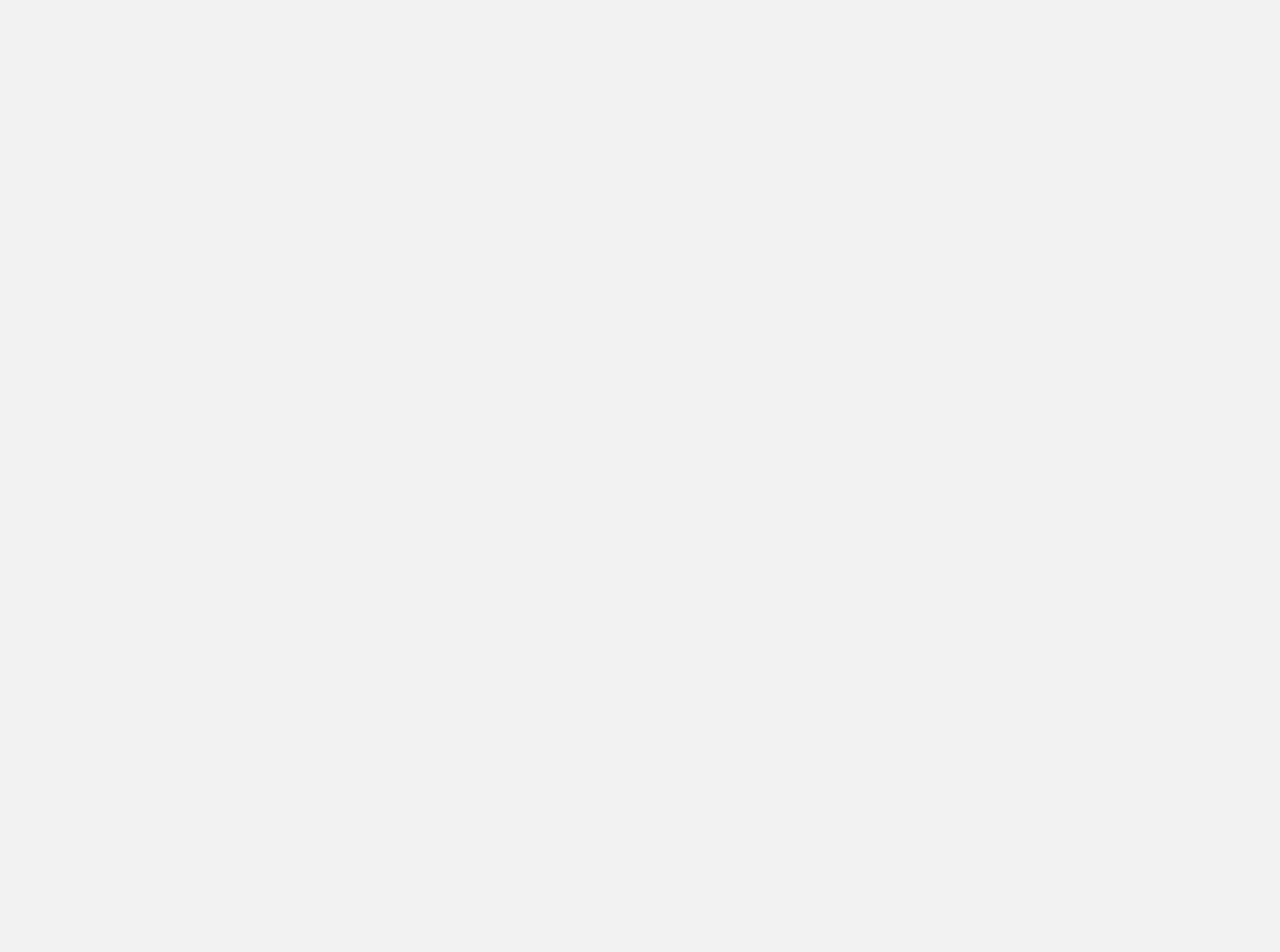
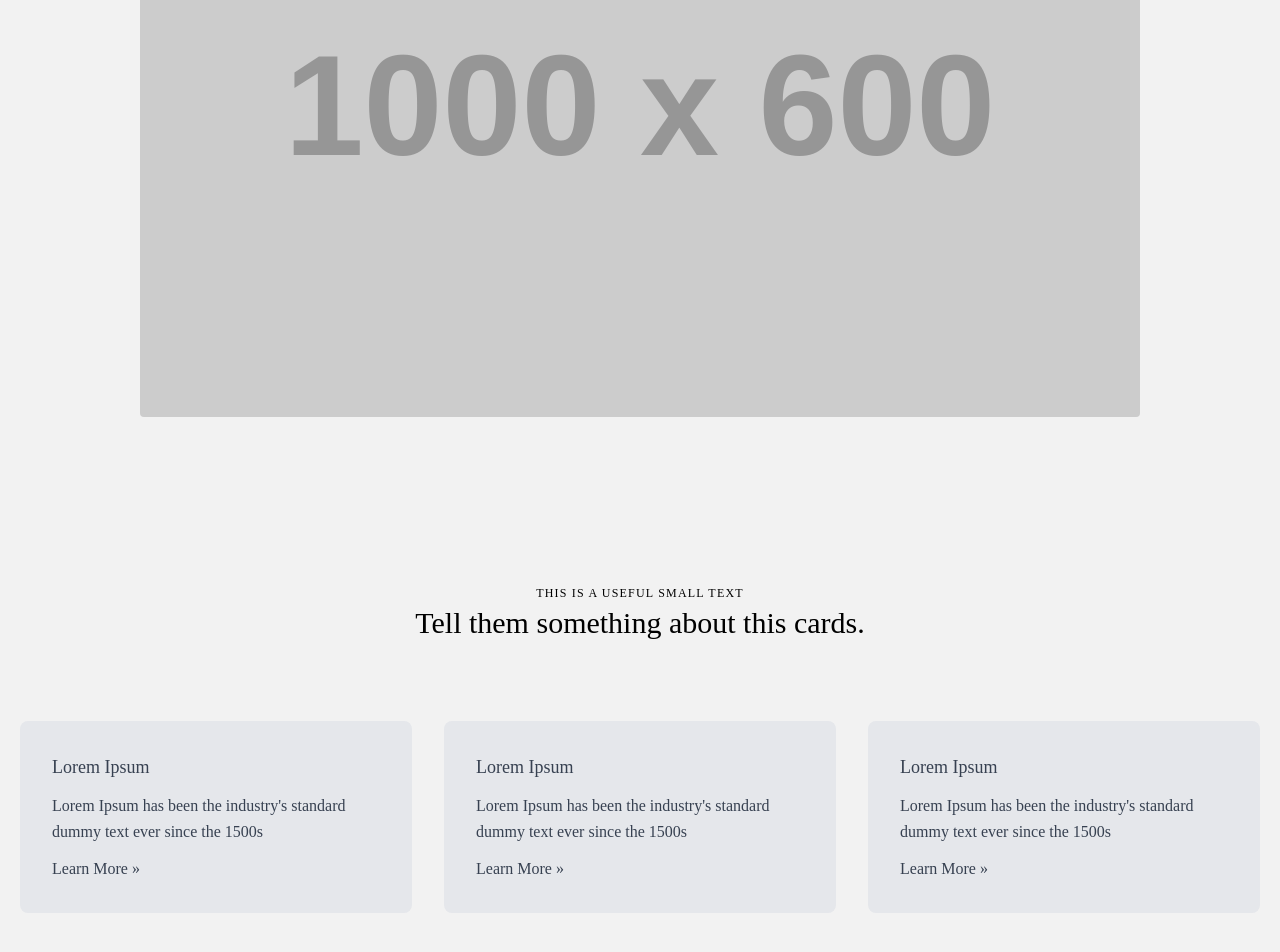
Before and after one commit to synerjay/landing-page-template-nextjs, a Next.js app: page / in a window 1280 px wide. Shown: the part 782-1734 px from the top of the page. Before the commit the page ends 800 px from the top, so only its background shows below. Built offline with nearby package versions, Linux system fonts and the light colour scheme.

Commit message:
added services component

```diff
--- /dev/null
+++ b/comps/Cards.js
@@ -0,0 +1,55 @@
+import React from 'react';
+
+const Services = () => {
+  const services = [
+    {
+      title: 'Lorem Ipsum',
+      desc: "Lorem Ipsum has been the industry's standard dummy text ever since the 1500s",
+    },
+    {
+      title: 'Lorem Ipsum',
+      desc: "Lorem Ipsum has been the industry's standard dummy text ever since the 1500s",
+    },
+    {
+      title: 'Lorem Ipsum',
+      desc: "Lorem Ipsum has been the industry's standard dummy text ever since the 1500s",
+    },
+  ];
+  return (
+    <section class=''>
+      <div class='container px-5 py-24 mx-auto flex flex-wrap'>
+        <div class='flex flex-col text-center w-full mb-20'>
+          <h2 class='text-xs text-black tracking-widest font-medium title-font mb-1'>
+            THIS IS A USEFUL SMALL TEXT
+          </h2>
+          <h1 class='sm:text-3xl text-2xl font-medium title-font text-black'>
+            Tell them something about this cards.
+          </h1>
+        </div>
+        <div class='flex flex-wrap -m-4'>
+          {services.map((service, key) => (
+            <div class='p-4 md:w-1/3' key={key}>
+              <div class='flex rounded-lg h-full bg-gray-200 p-8 flex-col'>
+                <div class='flex items-center mb-3'>
+                  <h2 class='text-gray-700 text-lg title-font font-medium'>
+                    {service.title}
+                  </h2>
+                </div>
+                <div class='flex-grow'>
+                  <p class='leading-relaxed text-gray-700 font-medium'>
+                    {service.desc}
+                  </p>
+                  <a class='mt-3 text-gray-700 inline-flex items-center font-medium'>
+                    Learn More »
+                  </a>
+                </div>
+              </div>
+            </div>
+          ))}
+        </div>
+      </div>
+    </section>
+  );
+};
+
+export default Services;
--- a/pages/index.js
+++ b/pages/index.js
@@ -1,5 +1,6 @@
 import Head from 'next/head';
 import Link from 'next/link';
+import Services from '../comps/Cards';
 import Footer from '../comps/Footer';
 import Header from '../comps/Header';
 import Hero from '../comps/Hero';
@@ -13,6 +14,18 @@ export default function Home() {
     <Layout pageTitle='Product Landing Page'>
       <Header />
       <Hero />
+      {/* Feature pictures */}
+      <section class=''>
+        <div class='container mx-auto flex px-10 py-8 items-center justify-center flex-col'>
+          <img
+            class='lg:w-15/15 md:w-15/5 w-20/6 mb-10 object-cover object-center rounded'
+            alt='hero'
+            src=' https://dummyimage.com/1000x600/edf2f7/0f1631'
+          />
+        </div>
+      </section>
+      {/* Put cards here */}
+      <Services />
     </Layout>
   );
 }
```
